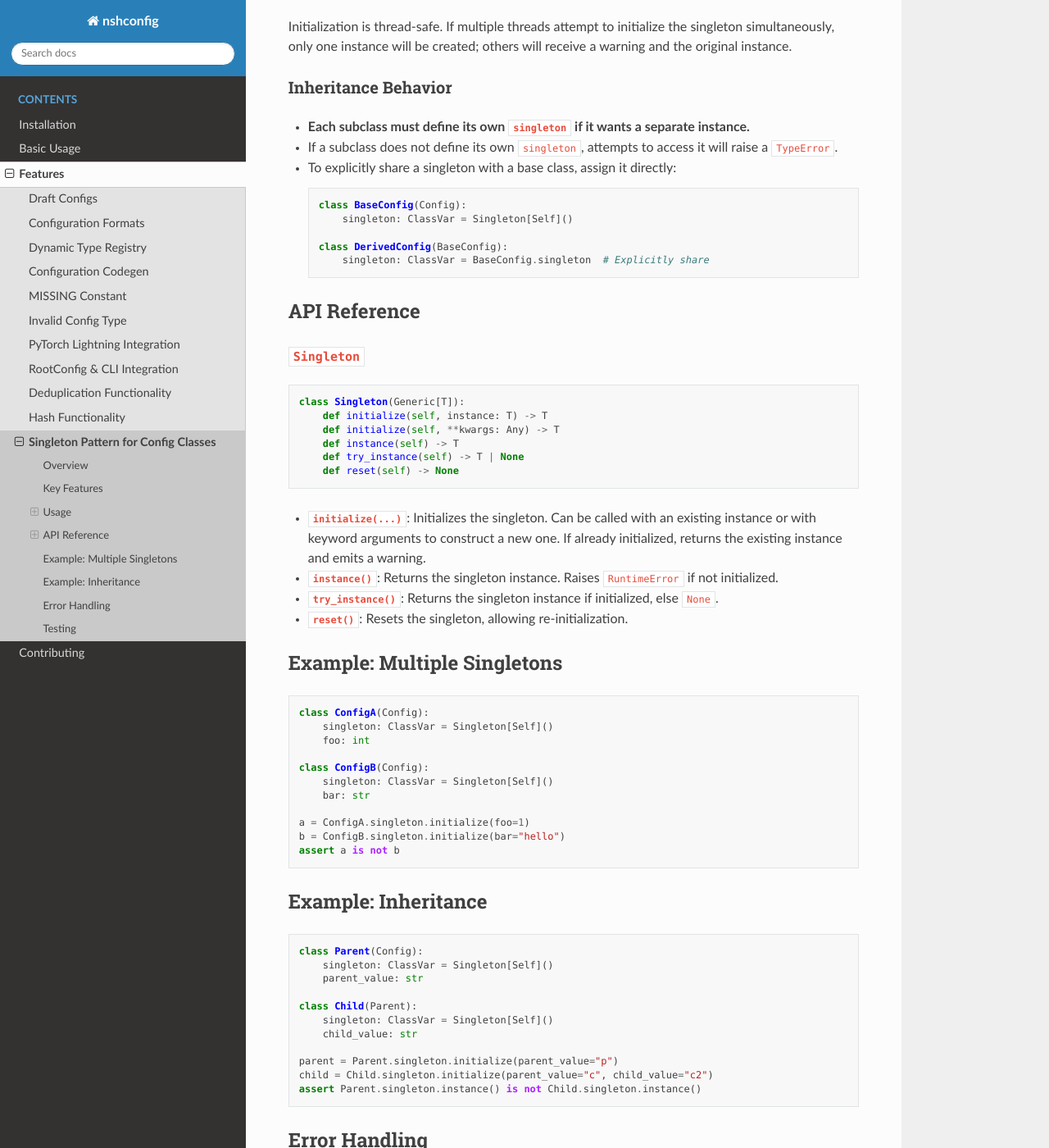
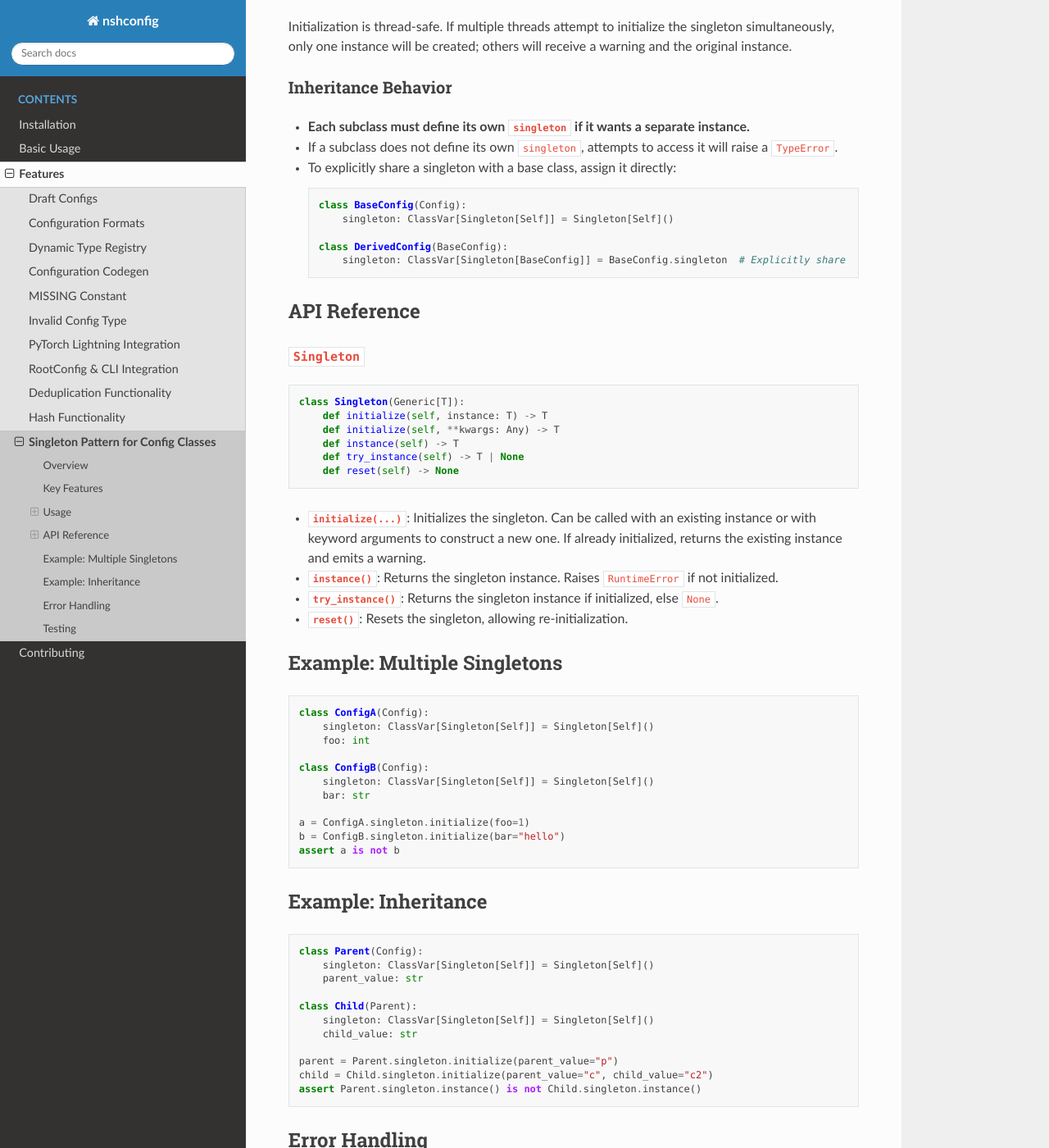
Before and after one commit to nimashoghi/nshconfig, a Sphinx documentation site: the page built from docs/source/features/singleton.md, in a window 1280 px wide and 1400 px high, scrolled down 1404 px. Shown: the whole window at 82% size. Built offline with Sphinx 7.4.7 and the Read the Docs theme 3.1.0, drawn with Linux system fonts in a browser that asks for light colours.

Commit message:
refactor: updated ClassVar type annotations from implicit to explicit

````diff
--- a/docs/source/features/singleton.md
+++ b/docs/source/features/singleton.md
@@ -23,7 +23,7 @@ from typing import ClassVar, Self
 from nshconfig import Config, Singleton
 
 class MyConfig(Config):
-    singleton: ClassVar = Singleton[Self]()
+    singleton: ClassVar[Singleton[Self]] = Singleton[Self]()
     value: str
     number: int = 0
 ```
@@ -66,10 +66,10 @@ Initialization is thread-safe. If multiple threads attempt to initialize the sin
 
     ```python
     class BaseConfig(Config):
-        singleton: ClassVar = Singleton[Self]()
+        singleton: ClassVar[Singleton[Self]] = Singleton[Self]()
 
     class DerivedConfig(BaseConfig):
-        singleton: ClassVar = BaseConfig.singleton  # Explicitly share
+        singleton: ClassVar[Singleton[BaseConfig]] = BaseConfig.singleton  # Explicitly share
     ```
 
 ## API Reference
@@ -94,11 +94,11 @@ class Singleton(Generic[T]):
 
 ```python
 class ConfigA(Config):
-    singleton: ClassVar = Singleton[Self]()
+    singleton: ClassVar[Singleton[Self]] = Singleton[Self]()
     foo: int
 
 class ConfigB(Config):
-    singleton: ClassVar = Singleton[Self]()
+    singleton: ClassVar[Singleton[Self]] = Singleton[Self]()
     bar: str
 
 a = ConfigA.singleton.initialize(foo=1)
@@ -110,11 +110,11 @@ assert a is not b
 
 ```python
 class Parent(Config):
-    singleton: ClassVar = Singleton[Self]()
+    singleton: ClassVar[Singleton[Self]] = Singleton[Self]()
     parent_value: str
 
 class Child(Parent):
-    singleton: ClassVar = Singleton[Self]()
+    singleton: ClassVar[Singleton[Self]] = Singleton[Self]()
     child_value: str
 
 parent = Parent.singleton.initialize(parent_value="p")
````
Also changed, not shown: docs/source/features/hash_functionality.md (+1 -1 lines), 2 other files.
